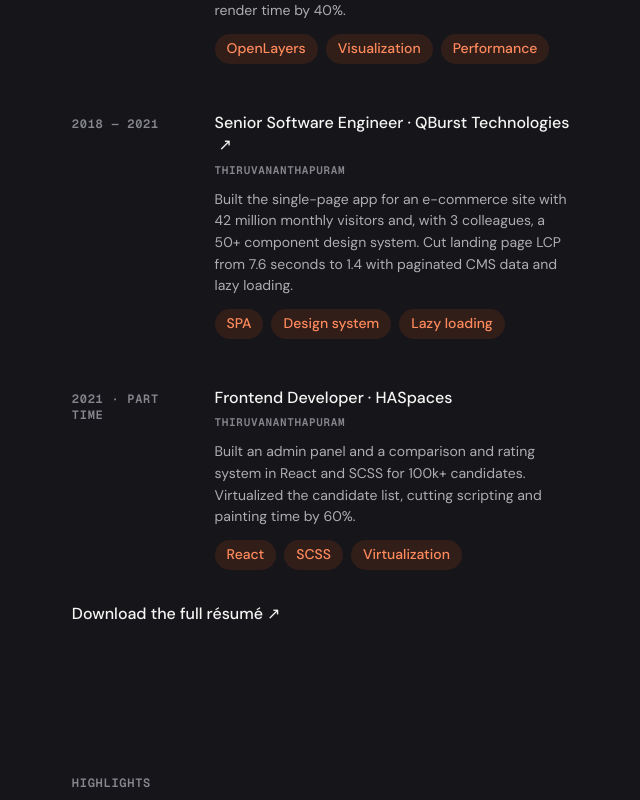
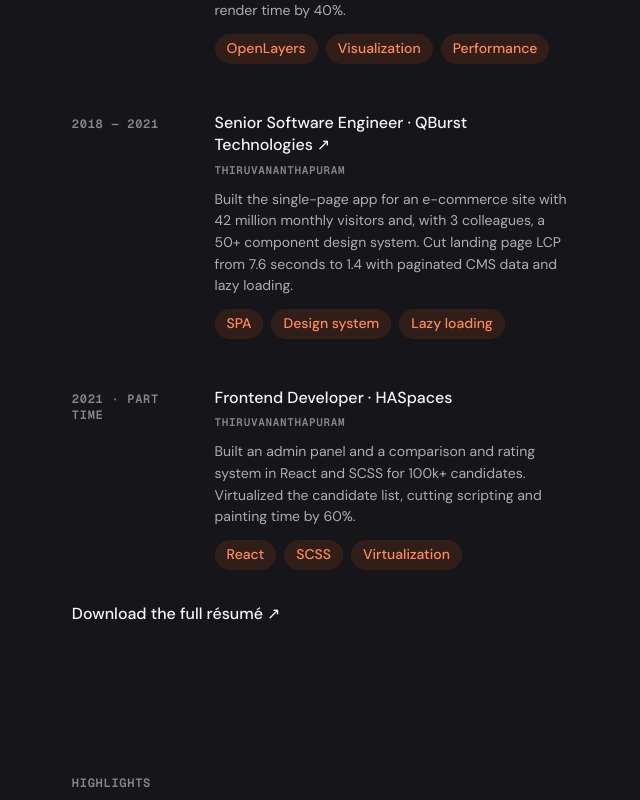
Before and after one commit to TonyCJ7/portfolio, a Next.js app: page / in a window 1280 px wide. Shown: the part 1380-2180 px from the top of the page, without its empty margins (573-1213 px from the left). Built offline with nearby package versions, Linux system fonts and the light colour scheme; no server answers.

Commit message:
fix: keep the link arrow on the line of the last word

```diff
--- a/src/components/Link/Link.tsx
+++ b/src/components/Link/Link.tsx
@@ -21,6 +21,9 @@ const KIND_CLASSES = {
     "font-mono text-label text-fg-muted uppercase transition-colors duration-150 hover:text-fg focus-visible:text-fg",
 };
 
+// An inline block is a line break point of its own; the joiner and nowrap keep ↗ on the last word's line.
+const WORD_JOINER = "\u2060";
+
 export default function Link({
   kind = "prose",
   href,
@@ -33,11 +36,11 @@ export default function Link({
     <>
       {children}
       {kind === "arrow" && (
-        <span
-          aria-hidden
-          className="ms-1 inline-block leading-none transition-transform duration-75 ease-standard group-hover:translate-x-1 group-hover:-translate-y-1 group-focus-visible:translate-x-1 group-focus-visible:-translate-y-1 motion-reduce:transition-none"
-        >
-          ↗
+        <span aria-hidden className="whitespace-nowrap">
+          {WORD_JOINER}
+          <span className="ms-1 inline-block leading-none transition-transform duration-75 ease-standard group-hover:translate-x-1 group-hover:-translate-y-1 group-focus-visible:translate-x-1 group-focus-visible:-translate-y-1 motion-reduce:transition-none">
+            ↗
+          </span>
         </span>
       )}
     </>
```
Also changed, not shown: 1 other file (tests, documents, lock files or other folders).
